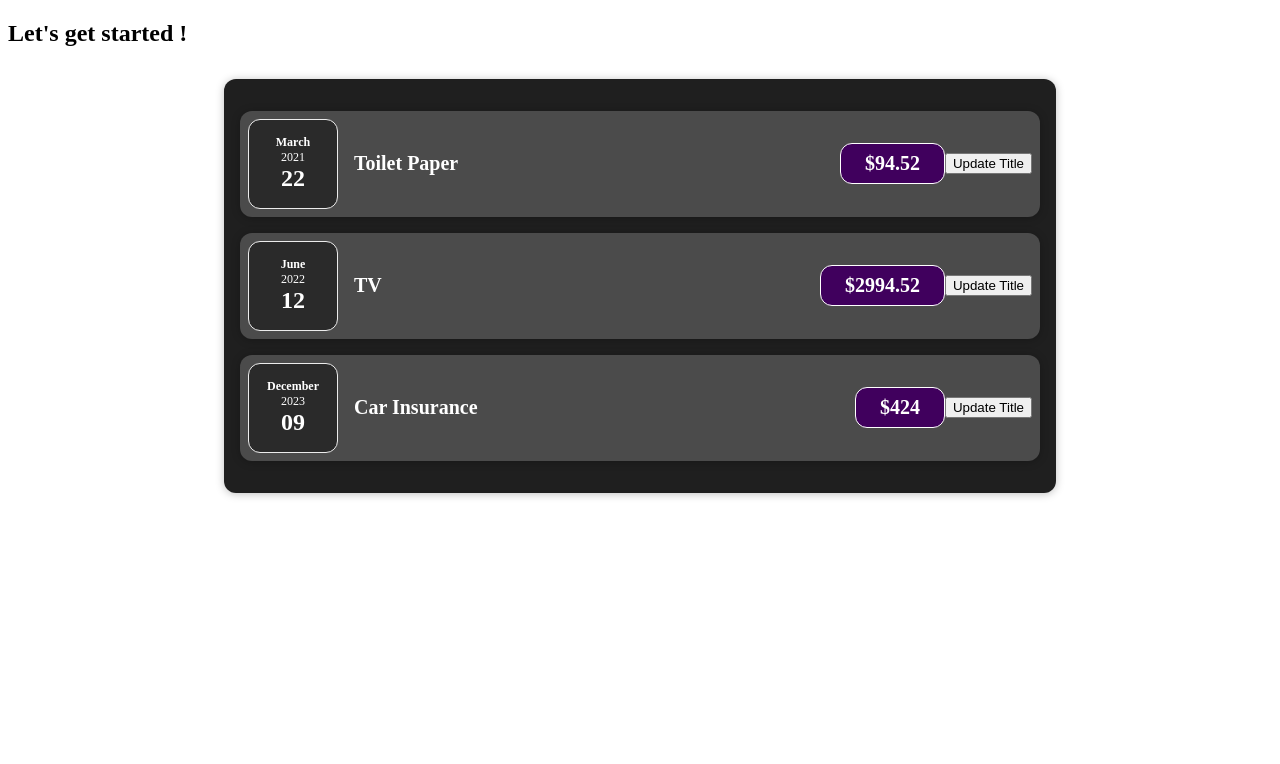
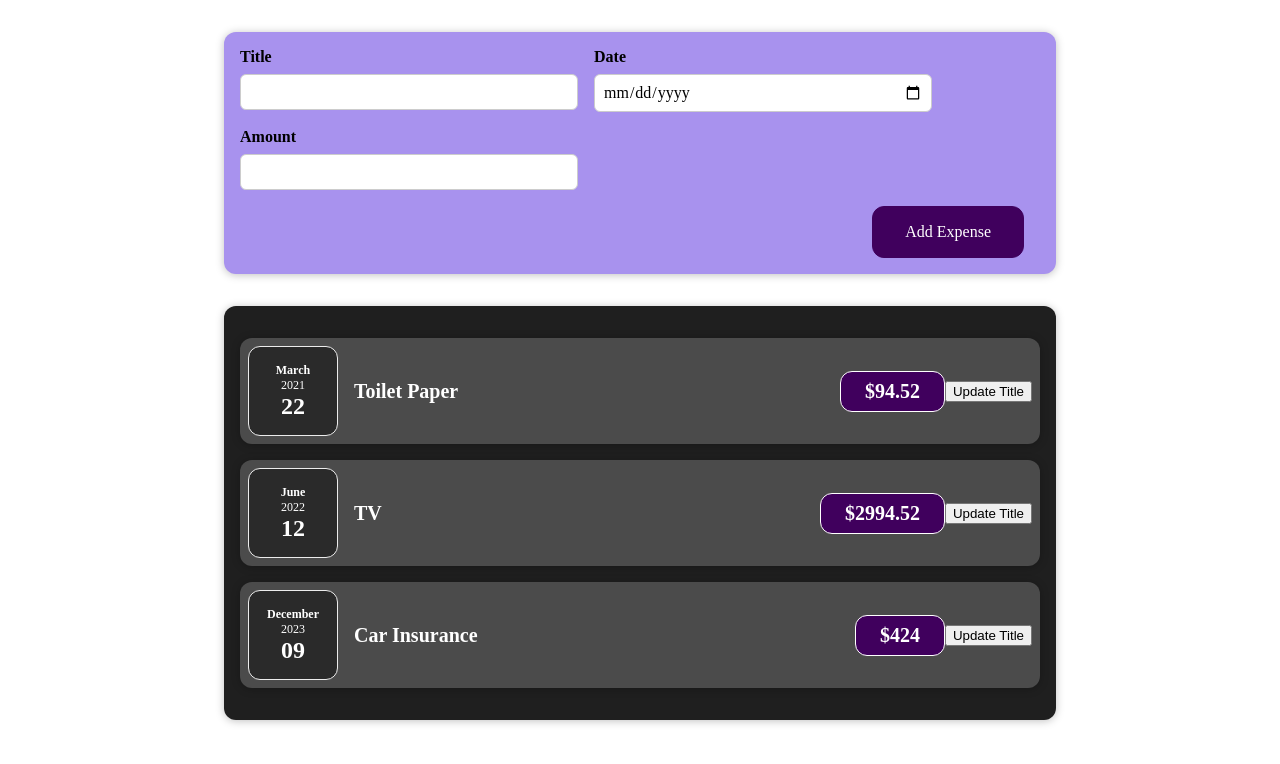
Before and after one commit to mak-5010/Budget-App, a React (Create React App) app: page / in a window 1280 px wide. Shown: the top 764 px of the page. Built offline with nearby package versions, Linux system fonts and the light colour scheme.

Commit message:
Event listener - Started

```diff
--- a/src/App.js
+++ b/src/App.js
@@ -1,4 +1,5 @@
 import Expenses from "./components/Expenses/Expenses";
+import NewExpense from "./components/NewExpense/NewExpense";
 
 function App() {
   const expenses = [
@@ -23,7 +24,7 @@
   ];
   return (
     <div>
-      <h2>Let's get started !</h2>
+      <NewExpense />
       <Expenses items={expenses} />
     </div>
   );
--- /dev/null
+++ b/src/components/NewExpense/ExpenseForm.css
@@ -0,0 +1,26 @@
+.new-expense__controls {
+  display: flex;
+  flex-wrap: wrap;
+  gap: 1rem;
+  margin-bottom: 1rem;
+  text-align: left;
+}
+
+.new-expense__control label {
+  font-weight: bold;
+  margin-bottom: 0.5rem;
+  display: block;
+}
+
+.new-expense__control input {
+  font: inherit;
+  padding: 0.5rem;
+  border-radius: 6px;
+  border: 1px solid #ccc;
+  width: 20rem;
+  max-width: 100%;
+}
+
+.new-expense__actions {
+  text-align: right;
+}
--- /dev/null
+++ b/src/components/NewExpense/ExpenseForm.jsx
@@ -0,0 +1,30 @@
+import "./ExpenseForm.css";
+
+const ExpenseForm = () => {
+  const titleChangeHandler = (event) => {
+    console.log(event.target.value);
+  };
+  return (
+    <form action="">
+      <div className="new-expense__controls">
+        <div className="new-expense__control">
+          <label htmlFor="title">Title</label>
+          <input type="text" onChange={titleChangeHandler} />
+        </div>
+        <div className="new-expense__control">
+          <label htmlFor="Date">Date</label>
+          <input type="date" min="2019-01-01" max="2024-12-31" />
+        </div>
+        <div className="new-expense__control">
+          <label htmlFor="amount">Amount</label>
+          <input type="number" min="0.01" step="0.01" />
+        </div>
+      </div>
+      <div className="new-expense__actions">
+        <button type="submit">Add Expense</button>
+      </div>
+    </form>
+  );
+};
+
+export default ExpenseForm;
--- /dev/null
+++ b/src/components/NewExpense/NewExpense.css
@@ -0,0 +1,38 @@
+.new-expense {
+  background-color: #a892ee;
+  padding: 1rem;
+  margin: 2rem auto;
+  width: 50rem;
+  max-width: 95%;
+  border-radius: 12px;
+  text-align: center;
+  box-shadow: 0 1px 8px rgba(0, 0, 0, 0.25);
+}
+
+.new-expense button {
+  font: inherit;
+  cursor: pointer;
+  padding: 1rem 2rem;
+  border: 1px solid #40005d;
+  background-color: #40005d;
+  color: white;
+  border-radius: 12px;
+  margin-right: 1rem;
+}
+
+.new-expense button:hover,
+.new-expense button:active {
+  background-color: #510674;
+  border-color: #510674;
+}
+
+.new-expense button.alternative {
+  color: #220131;
+  border-color: transparent;
+  background-color: transparent;
+}
+
+.new-expense button.alternative:hover,
+.new-expense button.alternative:active {
+  background-color: #ddb3f8;
+}
--- /dev/null
+++ b/src/components/NewExpense/NewExpense.jsx
@@ -0,0 +1,12 @@
+import ExpenseForm from "./ExpenseForm";
+import "./NewExpense.css";
+
+const NewExpense = () => {
+  return (
+    <div className="new-expense">
+      <ExpenseForm />
+    </div>
+  );
+};
+
+export default NewExpense;
```
